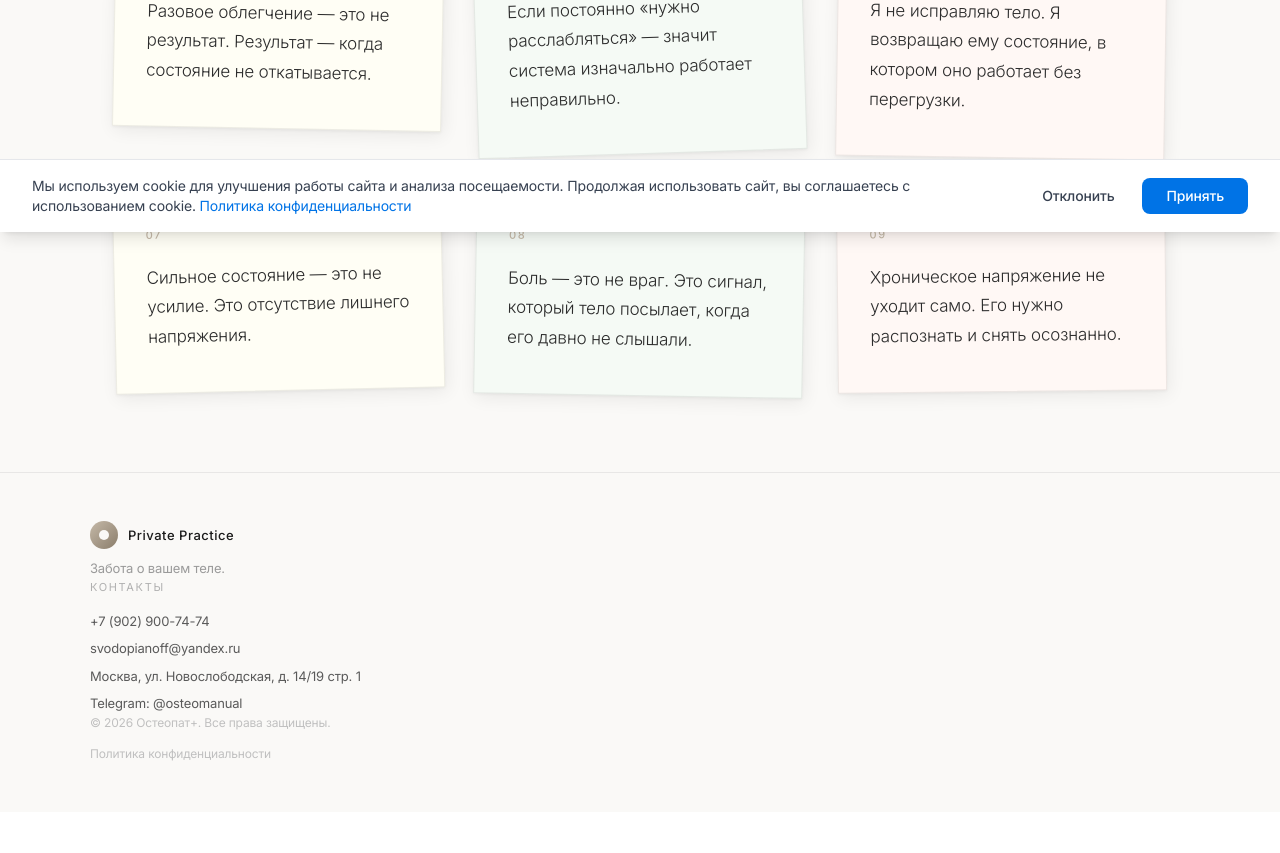
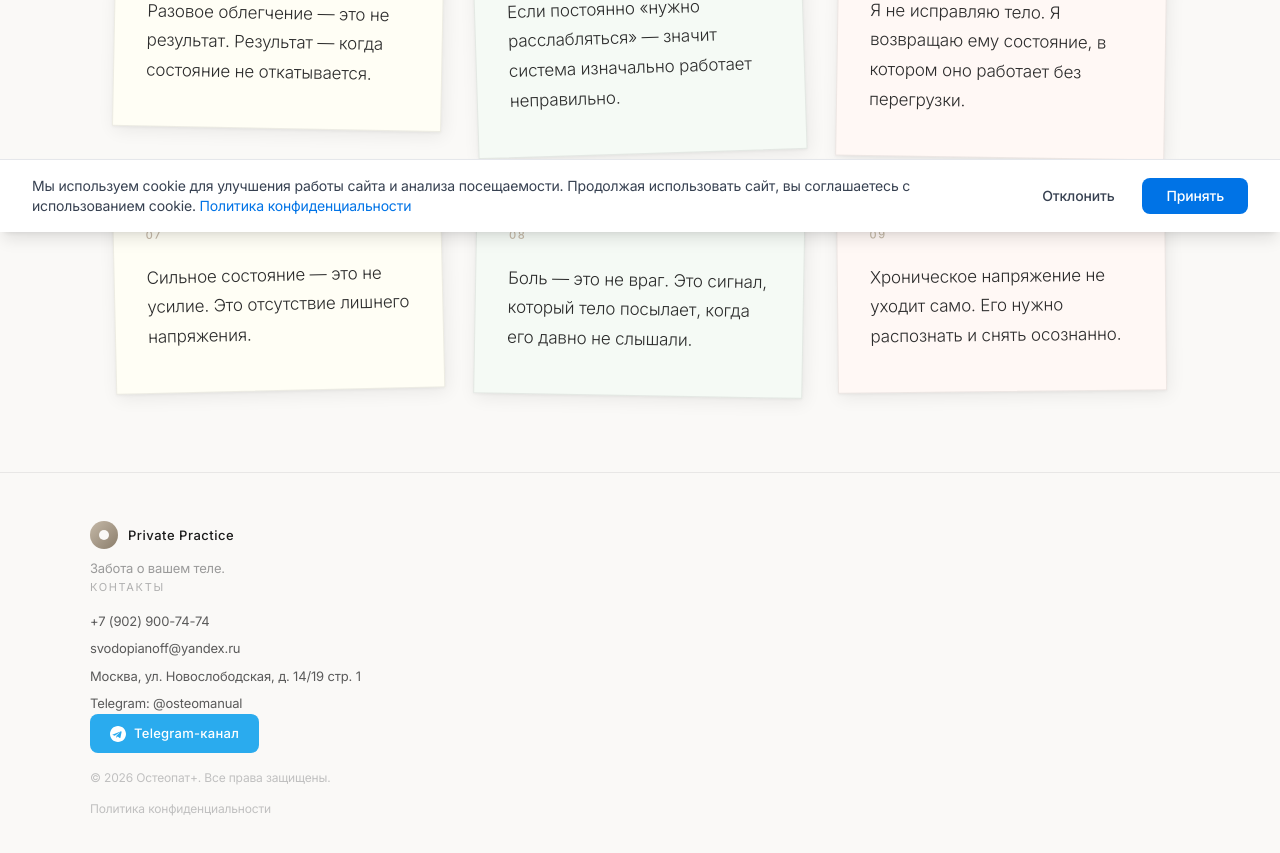
Before and after one commit to pr-poehali-dev/landing-osteopatplus, a React (Vite) app: page /observations in a window 1280 px wide. Shown: the part 568-1421 px from the top of the page. Before the commit the page ends 1380 px from the top, so only its background shows below. Built offline with nearby package versions, Linux system fonts and the light colour scheme.

Commit message:
Add Telegram channel button footer

```diff
--- a/src/pages/premium/PremiumFooter.tsx
+++ b/src/pages/premium/PremiumFooter.tsx
@@ -27,6 +27,23 @@ export default function PremiumFooter() {
             </div>
           </div>
           <div className="pm-footer-right">
+            <a
+              href="https://t.me/osteomanual"
+              target="_blank"
+              rel="noopener noreferrer"
+              style={{
+                display: "inline-flex", alignItems: "center", gap: "8px",
+                padding: "10px 20px", marginBottom: "16px",
+                background: "#2AABEE", borderRadius: "8px",
+                fontSize: "13px", fontWeight: 500, color: "#fff",
+                textDecoration: "none", letterSpacing: "0.02em",
+              }}
+            >
+              <svg width="16" height="16" viewBox="0 0 24 24" fill="currentColor">
+                <path d="M12 0C5.373 0 0 5.373 0 12s5.373 12 12 12 12-5.373 12-12S18.627 0 12 0zm5.562 8.248-1.97 9.289c-.145.658-.537.818-1.084.508l-3-2.21-1.447 1.394c-.16.16-.295.295-.605.295l.213-3.053 5.56-5.023c.242-.213-.054-.333-.373-.12L7.085 14.45l-2.97-.924c-.646-.203-.658-.646.136-.958l11.57-4.461c.537-.194 1.006.131.741.141z"/>
+              </svg>
+              Telegram-канал
+            </a>
             <p style={{ fontSize: "12px", color: "#C0C0C0", marginBottom: "8px" }}>© 2026 Остеопат+. Все права защищены.</p>
             <a href="/politics" style={{ fontSize: "12px", color: "#C0C0C0", textDecoration: "none" }}>Политика конфиденциальности</a>
           </div>
```
